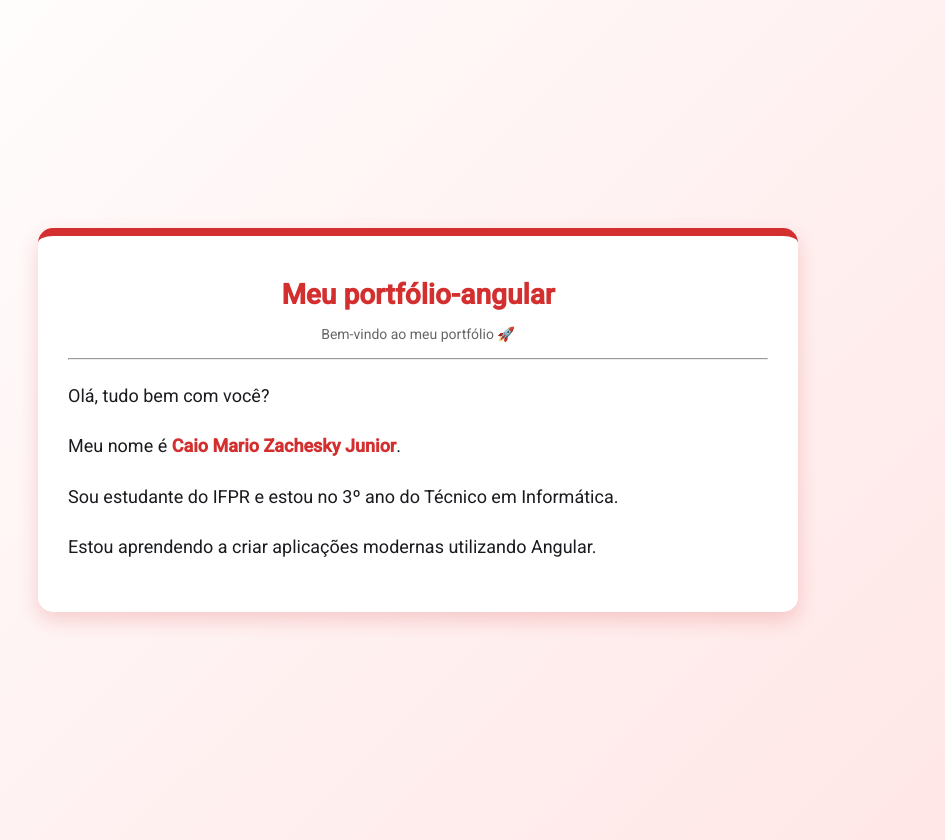
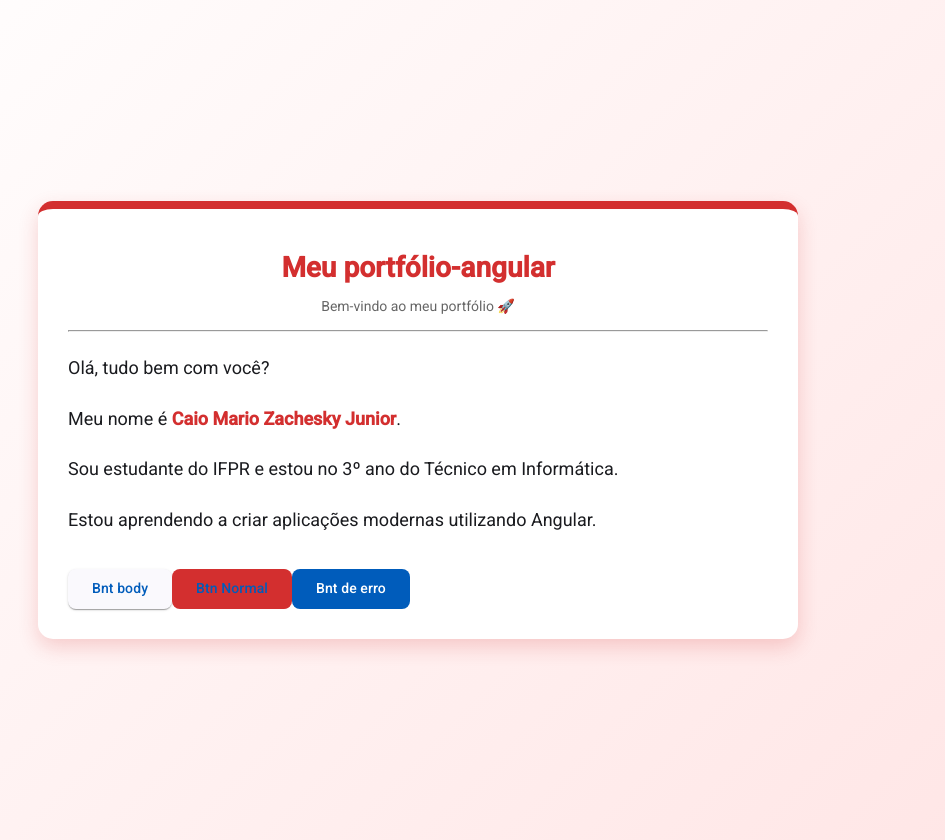
Before and after one commit to CaioZ-Stark/DWII_portfolio-angular, an Angular app in the folder portfolio-angular/: page / in a window 1280 px wide. Shown: the whole page, without its empty margins (222-1167 px from the left). Built offline with nearby package versions, Linux system fonts and the light colour scheme.

Commit message:
Teste em Casa de TypeScript e Angular Material

```diff
--- a/portfolio-angular/src/app/app.html
+++ b/portfolio-angular/src/app/app.html
@@ -14,7 +14,7 @@
 
       <p>
         Meu nome é
-        <span class="nome">Caio Mario Zachesky Junior</span>.
+        <span class="nome">{{autor}}</span>.
       </p>
 
       <p>
@@ -25,7 +25,9 @@
         Estou aprendendo a criar aplicações modernas utilizando Angular.
       </p>
 
-
+      <button mat-raised-button color="primary">Bnt body</button><!-- igual o CSS do body-->
+      <button mat-stroked-button color="accent">Btn Normal</button><!-- igual o CSS padrão-->
+      <button mat-flat-button color="warn">Bnt de erro</button><!-- (ao contrario do CSS padrão)-->
     </div>
 
   </div>
--- a/portfolio-angular/src/app/app.ts
+++ b/portfolio-angular/src/app/app.ts
@@ -1,12 +1,13 @@
 import { Component, signal } from '@angular/core';
 import { RouterOutlet } from '@angular/router';
-
+import { MatButtonModule } from '@angular/material/button';
 @Component({
   selector: 'app-root',
-  imports: [RouterOutlet],
+  imports: [RouterOutlet,MatButtonModule],
   templateUrl: './app.html',
   styleUrl: './app.css'
 })
 export class App {
   protected readonly title = signal('Meu portfólio-angular');
+  autor = "Caio Mario Zachesky Junior";
 }
```
